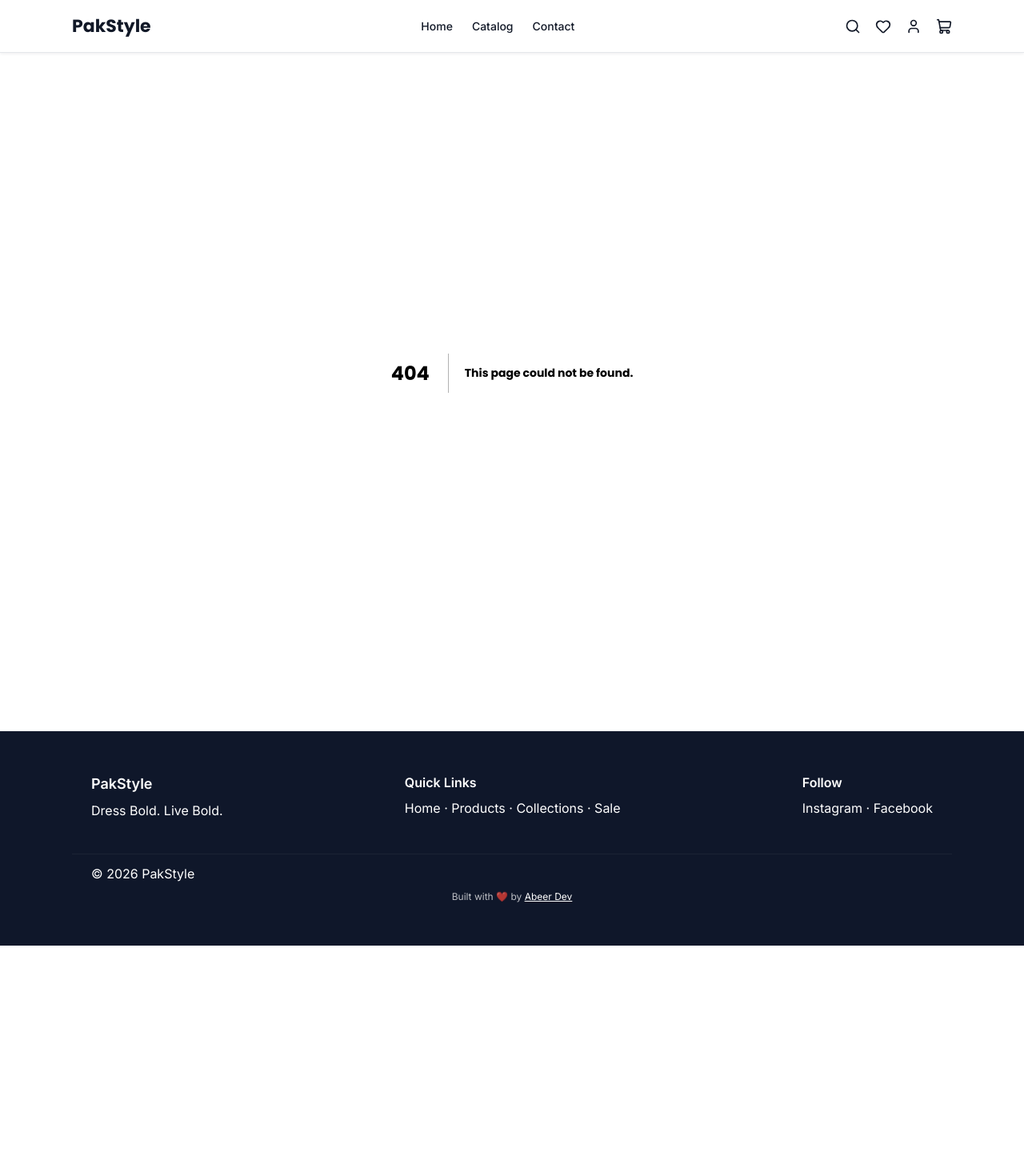
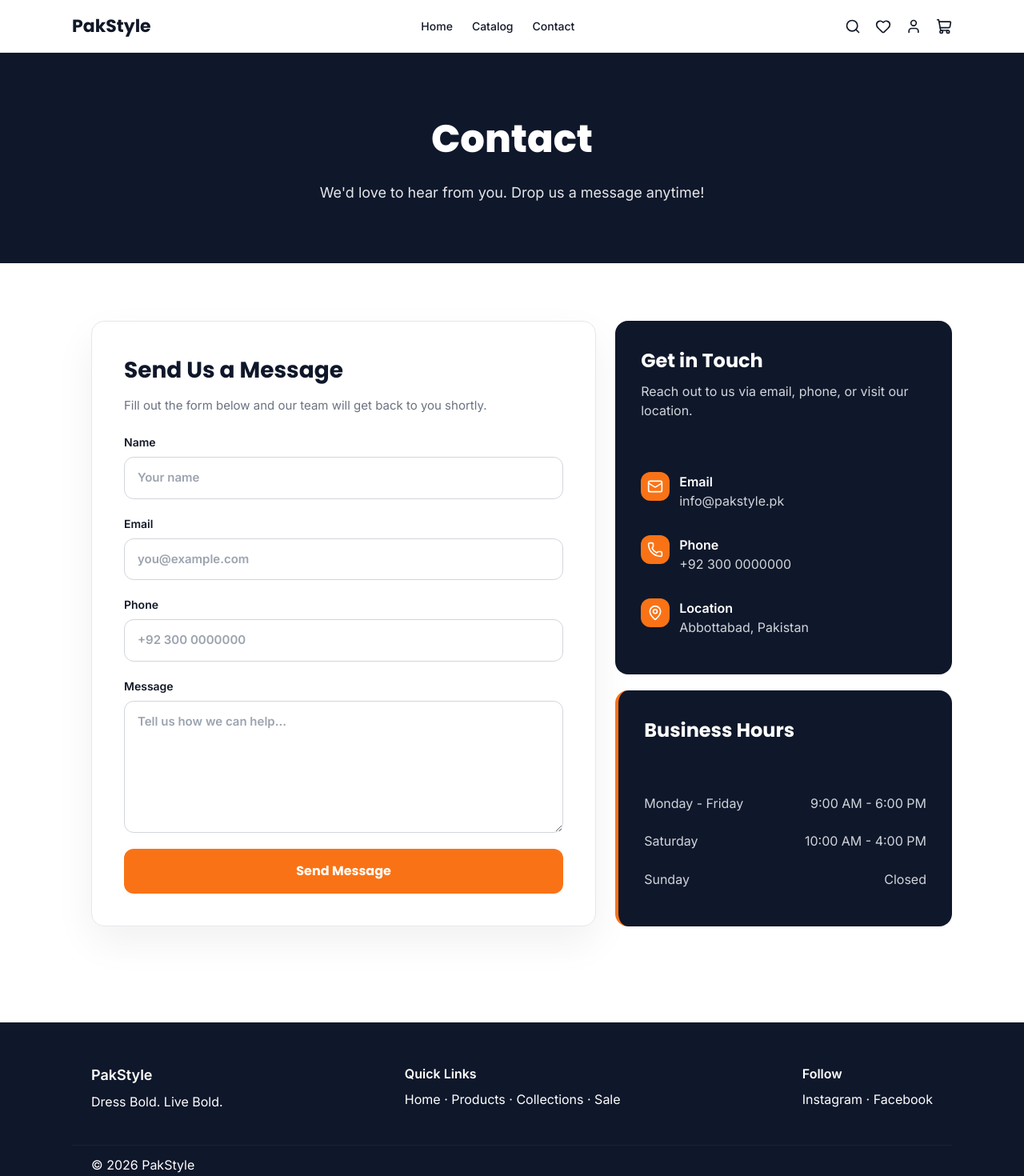
Before and after one commit to abeerdeveloper/pakstyle-shopify, a Next.js app in the folder headless-store/: page /contact in a window 1280 px wide. Before the commit this address had no page. Shown: the top 1470 px of the page at 80% size. Before the commit the page ends 1182 px from the top, so only its background shows below. Built offline with nearby package versions, Linux system fonts and the light colour scheme.

Commit message:
feat: functional header icons and wishlist page

```diff
--- /dev/null
+++ b/headless-store/app/contact/page.jsx
@@ -0,0 +1,147 @@
+'use client';
+import { useState } from 'react';
+import { Mail, Phone, MapPin } from 'lucide-react';
+
+export default function ContactPage() {
+  const [formState, setFormState] = useState({ name: '', email: '', phone: '', message: '' });
+  const [submitted, setSubmitted] = useState(false);
+
+  const handleChange = (event) => {
+    const { name, value } = event.target;
+    setFormState((prev) => ({ ...prev, [name]: value }));
+  };
+
+  const handleSubmit = (event) => {
+    event.preventDefault();
+    setSubmitted(true);
+    setFormState({ name: '', email: '', phone: '', message: '' });
+  };
+
+  return (
+    <div>
+      <section style={{ background: '#0F172A', padding: '72px 24px', textAlign: 'center' }}>
+        <div style={{ maxWidth: 720, margin: '0 auto' }}>
+          <h1 style={{ margin: 0, color: '#FFFFFF', fontFamily: 'var(--font-heading)', fontSize: 48, fontWeight: 800 }}>Contact</h1>
+          <p style={{ marginTop: 16, color: '#E5E7EB', fontSize: 18, lineHeight: 1.7 }}>
+            We'd love to hear from you. Drop us a message anytime!
+          </p>
+        </div>
+      </section>
+
+      <section style={{ background: '#FFFFFF', padding: '48px 24px' }}>
+        <div className="container" style={{ display: 'grid', gridTemplateColumns: '60% 40%', gap: 24, alignItems: 'stretch' }}>
+          <div style={{ background: '#FFFFFF', border: '1px solid #E5E7EB', borderRadius: 16, padding: 40, boxShadow: '0 20px 50px rgba(15, 23, 42, 0.06)' }}>
+            <h2 style={{ margin: 0, fontFamily: 'var(--font-heading)', fontSize: 28, color: '#0F172A' }}>Send Us a Message</h2>
+            <p style={{ marginTop: 12, color: '#6B7280', fontSize: 15 }}>Fill out the form below and our team will get back to you shortly.</p>
+            {submitted && (
+              <div style={{ marginTop: 24, padding: 16, borderRadius: 12, background: '#ECFDF5', color: '#166534', border: '1px solid #D1FAE5' }}>
+                Thank you! Your message has been received.
+              </div>
+            )}
+            <form onSubmit={handleSubmit} style={{ marginTop: 24, display: 'grid', gap: 20 }}>
+              <label style={{ display: 'grid', gap: 8, fontSize: 14, color: '#111827', fontWeight: 600 }}>
+                Name
+                <input
+                  type="text"
+                  name="name"
+                  value={formState.name}
+                  onChange={handleChange}
+                  placeholder="Your name"
+                  required
+                  style={{ width: '100%', padding: '14px 16px', borderRadius: 12, border: '1px solid #D1D5DB', fontSize: 15, fontFamily: 'var(--font-body)' }}
+                />
+              </label>
+              <label style={{ display: 'grid', gap: 8, fontSize: 14, color: '#111827', fontWeight: 600 }}>
+                Email
+                <input
+                  type="email"
+                  name="email"
+                  value={formState.email}
+                  onChange={handleChange}
+                  placeholder="you@example.com"
+                  required
+                  style={{ width: '100%', padding: '14px 16px', borderRadius: 12, border: '1px solid #D1D5DB', fontSize: 15, fontFamily: 'var(--font-body)' }}
+                />
+              </label>
+              <label style={{ display: 'grid', gap: 8, fontSize: 14, color: '#111827', fontWeight: 600 }}>
+                Phone
+                <input
+                  type="tel"
+                  name="phone"
+                  value={formState.phone}
+                  onChange={handleChange}
+                  placeholder="+92 300 0000000"
+                  style={{ width: '100%', padding: '14px 16px', borderRadius: 12, border: '1px solid #D1D5DB', fontSize: 15, fontFamily: 'var(--font-body)' }}
+                />
+              </label>
+              <label style={{ display: 'grid', gap: 8, fontSize: 14, color: '#111827', fontWeight: 600 }}>
+                Message
+                <textarea
+                  name="message"
+                  value={formState.message}
+                  onChange={handleChange}
+                  placeholder="Tell us how we can help..."
+                  rows={6}
+                  required
+                  style={{ width: '100%', padding: '14px 16px', borderRadius: 12, border: '1px solid #D1D5DB', fontSize: 15, fontFamily: 'var(--font-body)', resize: 'vertical' }}
+                />
+              </label>
+              <button type="submit" style={{ width: '100%', background: '#F97316', color: '#FFFFFF', border: 'none', borderRadius: 12, padding: '16px 20px', fontSize: 16, fontWeight: 700, cursor: 'pointer', fontFamily: 'var(--font-heading)' }}>
+                Send Message
+              </button>
+            </form>
+          </div>
+
+          <div style={{ display: 'grid', gap: 20 }}>
+            <div style={{ background: '#0F172A', borderRadius: 16, padding: 32, color: '#FFFFFF', display: 'grid', gap: 20, minHeight: 220 }}>
+              <div>
+                <h3 style={{ margin: 0, fontFamily: 'var(--font-heading)', fontSize: 24 }}>Get in Touch</h3>
+                <p style={{ marginTop: 8, color: '#D1D5DB' }}>Reach out to us via email, phone, or visit our location.</p>
+              </div>
+              <div style={{ display: 'grid', gap: 16 }}>
+                <div style={{ display: 'flex', gap: 12, alignItems: 'flex-start' }}>
+                  <span style={{ minWidth: 36, minHeight: 36, borderRadius: 12, background: '#F97316', display: 'grid', placeItems: 'center' }}><Mail size={20} color="#FFFFFF" /></span>
+                  <div>
+                    <div style={{ fontWeight: 600 }}>Email</div>
+                    <div style={{ color: '#D1D5DB' }}>info@pakstyle.pk</div>
+                  </div>
+                </div>
+                <div style={{ display: 'flex', gap: 12, alignItems: 'flex-start' }}>
+                  <span style={{ minWidth: 36, minHeight: 36, borderRadius: 12, background: '#F97316', display: 'grid', placeItems: 'center' }}><Phone size={20} color="#FFFFFF" /></span>
+                  <div>
+                    <div style={{ fontWeight: 600 }}>Phone</div>
+                    <div style={{ color: '#D1D5DB' }}>+92 300 0000000</div>
+                  </div>
+                </div>
+                <div style={{ display: 'flex', gap: 12, alignItems: 'flex-start' }}>
+                  <span style={{ minWidth: 36, minHeight: 36, borderRadius: 12, background: '#F97316', display: 'grid', placeItems: 'center' }}><MapPin size={20} color="#FFFFFF" /></span>
+                  <div>
+                    <div style={{ fontWeight: 600 }}>Location</div>
+                    <div style={{ color: '#D1D5DB' }}>Abbottabad, Pakistan</div>
+                  </div>
+                </div>
+              </div>
+            </div>
+
+            <div style={{ background: '#0F172A', borderRadius: 16, padding: 32, color: '#FFFFFF', borderLeft: '4px solid #F97316', display: 'grid', gap: 16 }}>
+              <h3 style={{ margin: 0, fontFamily: 'var(--font-heading)', fontSize: 24 }}>Business Hours</h3>
+              <div style={{ display: 'grid', gap: 8 }}>
+                <div style={{ display: 'flex', justifyContent: 'space-between', color: '#D1D5DB' }}><span>Monday - Friday</span><span>9:00 AM - 6:00 PM</span></div>
+                <div style={{ display: 'flex', justifyContent: 'space-between', color: '#D1D5DB' }}><span>Saturday</span><span>10:00 AM - 4:00 PM</span></div>
+                <div style={{ display: 'flex', justifyContent: 'space-between', color: '#D1D5DB' }}><span>Sunday</span><span>Closed</span></div>
+              </div>
+            </div>
+          </div>
+        </div>
+      </section>
+
+      <style jsx>{`
+        @media (max-width: 1024px) {
+          .container {
+            display: block !important;
+          }
+        }
+      `}</style>
+    </div>
+  );
+}
--- /dev/null
+++ b/headless-store/app/wishlist/page.jsx
@@ -0,0 +1,22 @@
+'use client';
+import Link from 'next/link';
+
+export default function WishlistPage() {
+  return (
+    <div>
+      <section style={{ background: '#0F172A', padding: '72px 24px', textAlign: 'center' }}>
+        <div style={{ maxWidth: 720, margin: '0 auto' }}>
+          <h1 style={{ margin: 0, color: '#FFFFFF', fontFamily: 'var(--font-heading)', fontSize: 48, fontWeight: 800 }}>Wishlist</h1>
+        </div>
+      </section>
+
+      <section style={{ background: '#FFFFFF', padding: '48px 24px' }}>
+        <div style={{ maxWidth: 720, margin: '0 auto', textAlign: 'center', padding: '60px 24px', borderRadius: 24, boxShadow: '0 20px 50px rgba(15, 23, 42, 0.08)' }}>
+          <p style={{ margin: 0, color: '#0F172A', fontSize: 22, fontFamily: 'var(--font-heading)', fontWeight: 700 }}>Your wishlist is empty</p>
+          <p style={{ margin: '16px auto 0', color: '#6B7280', fontSize: 16, maxWidth: 520 }}>Browse our catalog and add items you'd love to save for later.</p>
+          <Link href="/products" style={{ display: 'inline-block', marginTop: 32, background: '#F97316', color: '#FFFFFF', borderRadius: 12, padding: '14px 28px', fontWeight: 700, textDecoration: 'none', fontFamily: 'var(--font-heading)' }}>Browse Products</Link>
+        </div>
+      </section>
+    </div>
+  );
+}
--- a/headless-store/components/Header.jsx
+++ b/headless-store/components/Header.jsx
@@ -1,22 +1,23 @@
 'use client';
 import Link from 'next/link';
-import { useContext, useState } from 'react';
+import { useContext } from 'react';
 import { Search, Heart, User, ShoppingCart } from 'lucide-react';
 import { CartContext } from '../context/CartContext';
 
-const iconStyle = {
+const iconButtonStyle = {
+  background: 'none',
+  border: 'none',
+  padding: 0,
+  display: 'inline-flex',
+  alignItems: 'center',
+  justifyContent: 'center',
   color: '#111827',
   cursor: 'pointer',
   transition: 'color 160ms ease',
 };
 
-const iconHover = {
-  color: '#F97316',
-};
-
 export default function Header(){
   const { itemCount } = useContext(CartContext);
-  const [searchOpen, setSearchOpen] = useState(false);
 
   return (
     <header style={{background:'#FFFFFF', borderBottom:'1px solid #E5E7EB', boxShadow:'0 1px 4px rgba(15, 23, 42, 0.08)'}}>
@@ -30,17 +31,17 @@ export default function Header(){
         </nav>
 
         <div style={{display:'flex',gap:18,alignItems:'center'}}>
-          <button onClick={() => setSearchOpen(!searchOpen)} style={{background:'none',border:'none',padding:0}}>
-            <Search size={20} style={iconStyle} onMouseOver={e => e.currentTarget.style.color = '#F97316'} onMouseOut={e => e.currentTarget.style.color = '#111827'} />
-          </button>
-          <Link href="/wishlist" style={{display:'inline-flex'}}>
-            <Heart size={20} style={iconStyle} onMouseOver={e => e.currentTarget.style.color = '#F97316'} onMouseOut={e => e.currentTarget.style.color = '#111827'} />
+          <Link href="/search" style={iconButtonStyle}>
+            <Search size={20} color="currentColor" />
           </Link>
-          <Link href="/account" style={{display:'inline-flex'}}>
-            <User size={20} style={iconStyle} onMouseOver={e => e.currentTarget.style.color = '#F97316'} onMouseOut={e => e.currentTarget.style.color = '#111827'} />
+          <Link href="/wishlist" style={iconButtonStyle}>
+            <Heart size={20} color="currentColor" />
           </Link>
-          <Link href="/cart" style={{position:'relative',display:'inline-flex'}}>
-            <ShoppingCart size={20} style={iconStyle} onMouseOver={e => e.currentTarget.style.color = '#F97316'} onMouseOut={e => e.currentTarget.style.color = '#111827'} />
+          <a href="https://pakstyle-dev.myshopify.com/account" target="_blank" rel="noreferrer" style={iconButtonStyle}>
+            <User size={20} color="currentColor" />
+          </a>
+          <Link href="/cart" style={{position:'relative',display:'inline-flex',alignItems:'center',justifyContent:'center'}}>
+            <ShoppingCart size={20} color="#111827" />
             {itemCount > 0 && (
               <span style={{position:'absolute',top:-8,right:-10,height:18,width:18,borderRadius:9999,background:'#111827',color:'#FFFFFF',fontSize:10,display:'flex',alignItems:'center',justifyContent:'center'}}>{itemCount}</span>
             )}
```
